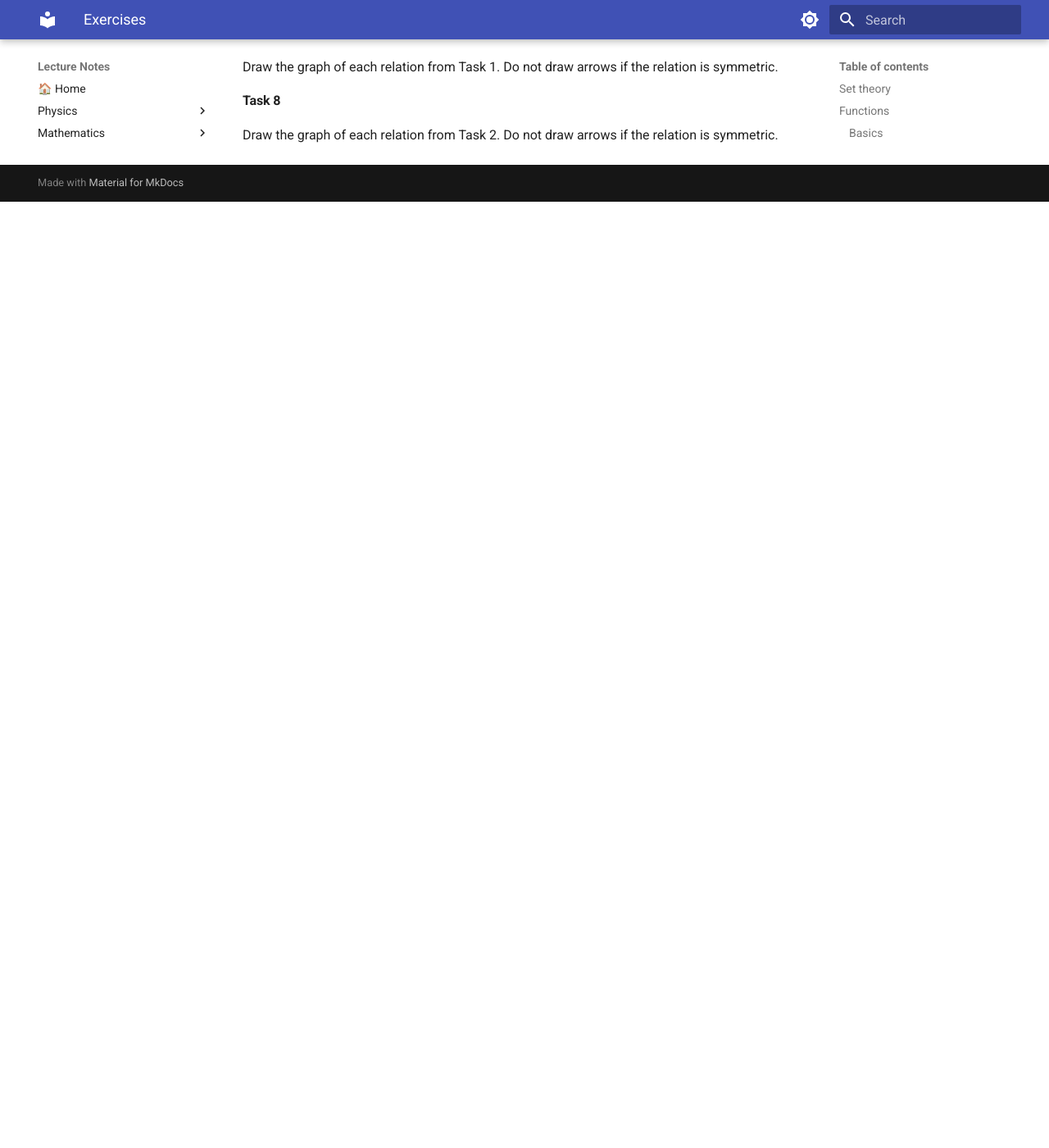
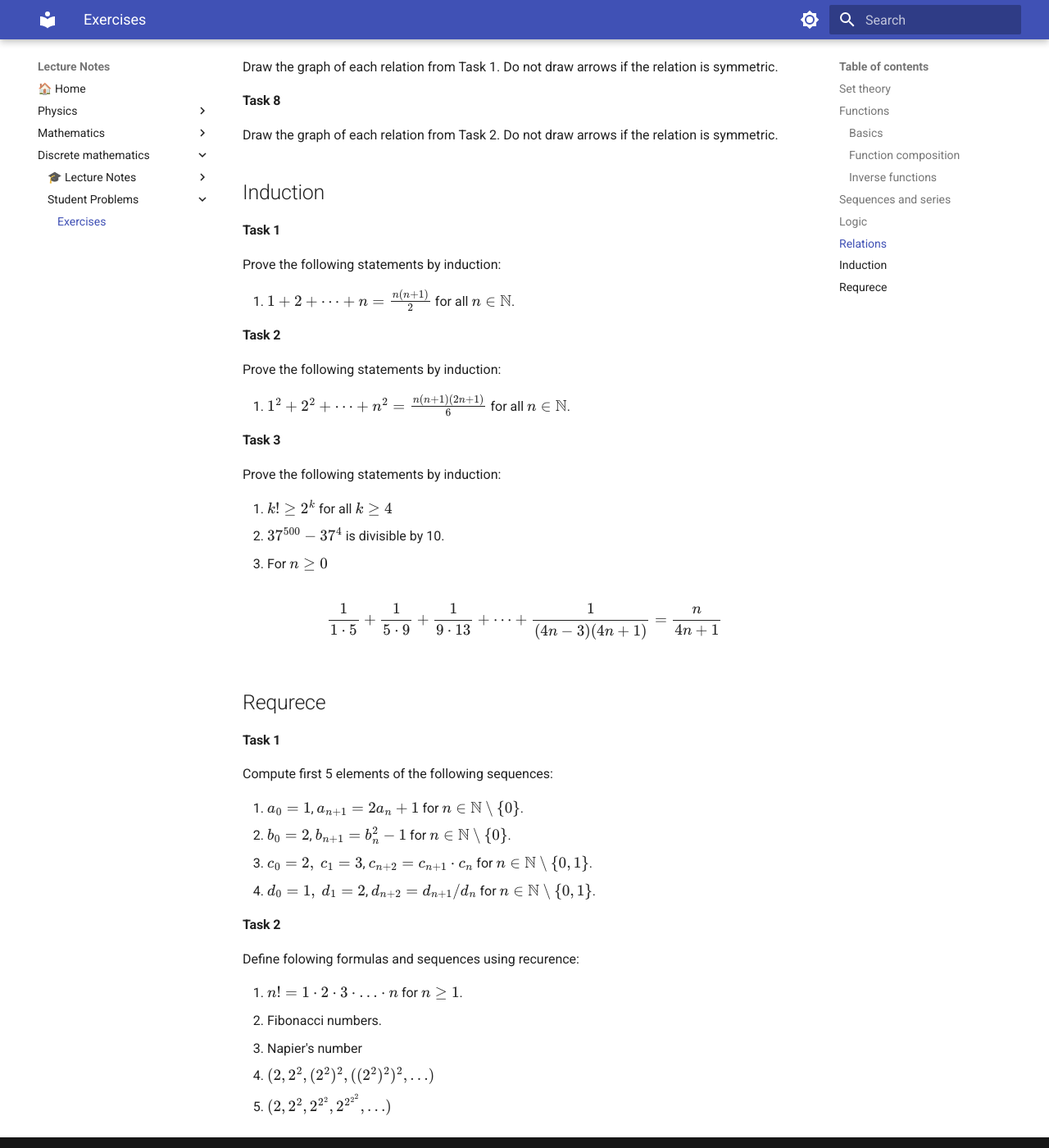
Before and after one commit to yusuf21sami/Mathematics_Physics_Lectures, an MkDocs documentation site: the page built from docs/Discrete_Mathematics/Exercises.md, in a window 1280 px wide and 1400 px high, scrolled down 11922 px. Shown: the whole window at 82% size. Built offline with MkDocs 1.6.1 and Material for MkDocs 9.7.7, drawn with Linux system fonts in a browser that asks for light colours; nearby versions of some CDN libraries; before the commit the page ends 12168 px from its top, so only the background shows below that.

Commit message:
refactor: add induction and recurrence tasks to Exercises.md for enhanced content

```diff
--- a/docs/Discrete_Mathematics/Exercises.md
+++ b/docs/Discrete_Mathematics/Exercises.md
@@ -491,3 +491,57 @@
 #### Task 8
 
 Draw the graph of each relation from Task 2. Do not draw arrows if the relation is symmetric.
+
+
+## Induction
+
+#### Task 1
+
+Prove the following statements by induction:
+
+1. $1 + 2 + \dots + n = \frac{n(n+1)}{2}$ for all $n \in \mathbb{N}$.
+
+#### Task 2
+
+Prove the following statements by induction:
+
+1. $1^2 + 2^2 + \dots + n^2 = \frac{n(n+1)(2n+1)}{6}$ for all $n \in \mathbb{N}$.
+
+#### Task 3
+
+Prove the following statements by induction:
+
+1. $k! \geq 2^k$ for all $k\geq 4$
+2. $37^{500}-37^4$ is divisible by 10.
+3. For $n\geq0$
+
+$$
+\frac{1}{1\cdot 5}+
+\frac{1}{5\cdot 9}+
+\frac{1}{9\cdot 13}+
+\cdots+
+\frac{1}{(4n-3)(4n+1)}=
+\frac{n}{4n+1}
+$$
+
+## Requrece
+
+
+#### Task 1
+
+Compute first 5 elements of the following sequences:
+
+1. $a_0 = 1$, $a_{n+1} = 2a_n + 1$ for $n \in \mathbb{N}\setminus\{0\}$.
+2. $b_0 = 2$, $b_{n+1} = b_n^2 - 1$ for $n \in \mathbb{N}\setminus\{0\}$.
+3. $c_0 = 2,\ c_1 = 3$, $c_{n+2} = c_{n+1} \cdot c_n$ for $n \in \mathbb{N}\setminus\{0,1\}$.
+4. $d_0 = 1,\ d_1 = 2$, $d_{n+2} = d_{n+1}/d_n$ for $n \in \mathbb{N}\setminus\{0,1\}$.
+
+#### Task 2
+
+Define folowing formulas and sequences using recurence:
+
+1. $n!=1\cdot 2\cdot 3\cdot \ldots \cdot n$ for $n\geq 1$.
+2. Fibonacci numbers.
+3. Napier's number
+4. $(2,2^2, (2^2)^2,((2^2)^2)^2,\ldots)$
+5. $(2,2^2, 2^{2^{2}}, 2^{2^{2^{2}}},\ldots)$
```
